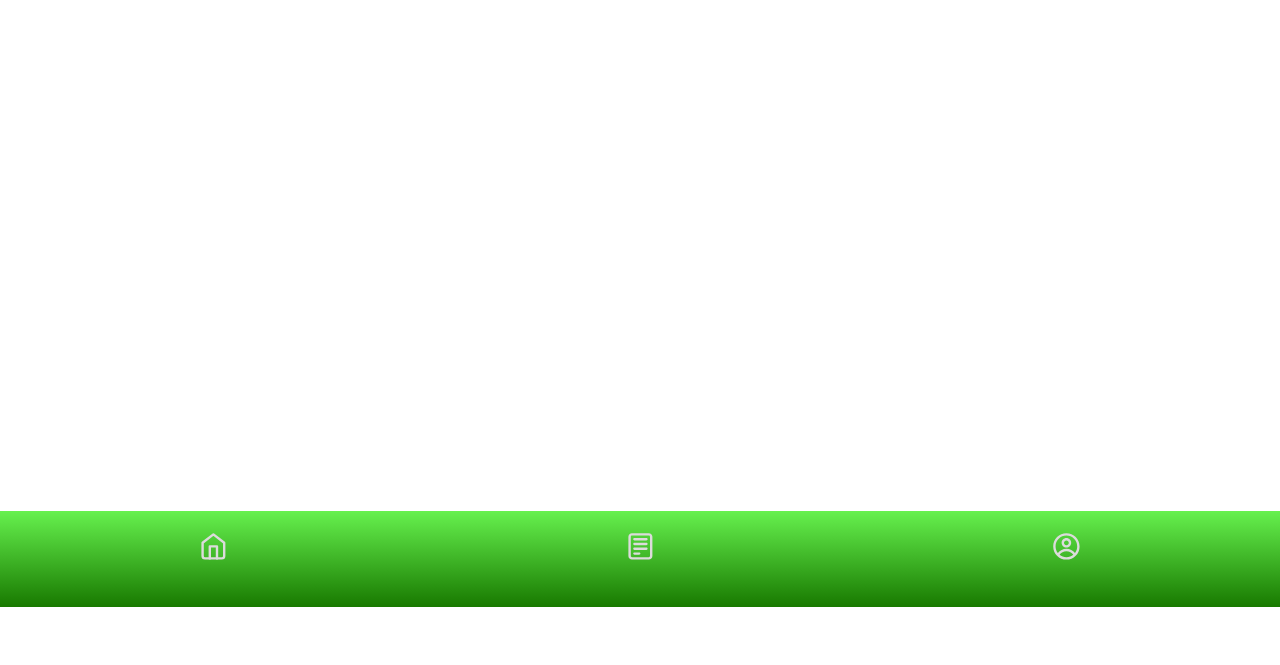
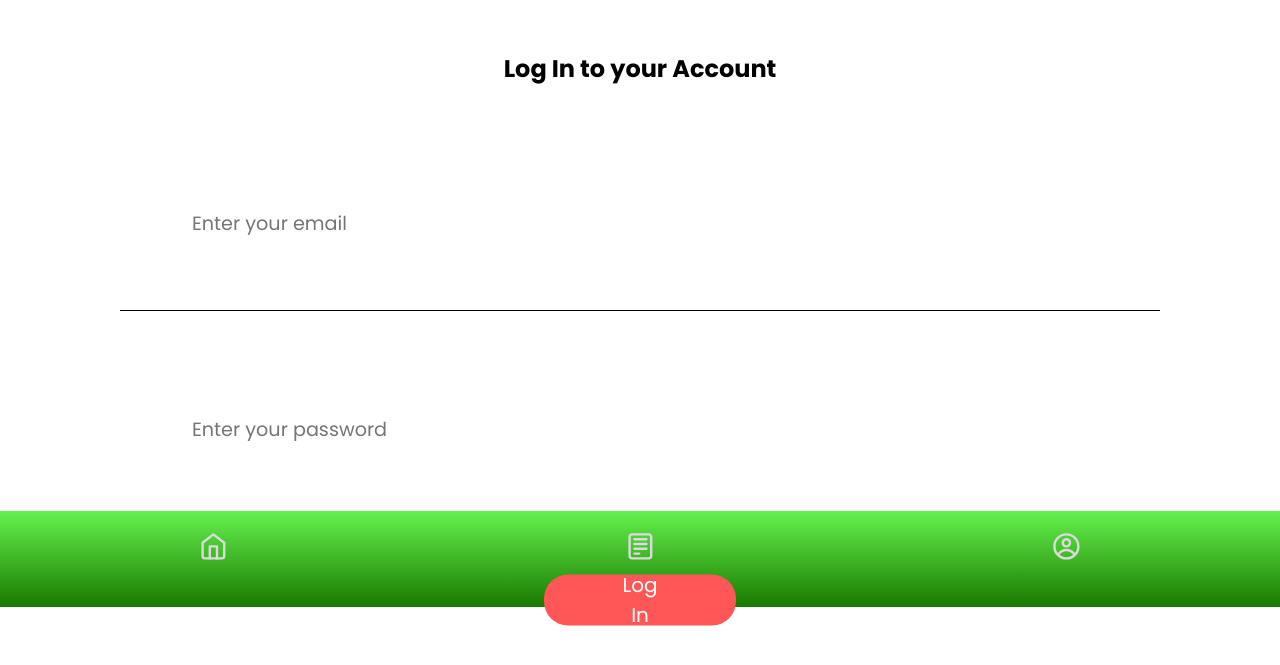
Before and after one commit to Ghostfreak-077/cardio-care-pwa, a React (Create React App) app: page /login in a window 1280 px wide. Before the commit this address had no page. Shown: the part 193-858 px from the top of the page. Before the commit the page ends 800 px from the top, so only its background shows below. Built offline with nearby package versions, Linux system fonts and the light colour scheme; the HTML template or start-up script is replaced by a standard one.

Commit message:
ADD: Login Page

```diff
--- a/src/App.js
+++ b/src/App.js
@@ -5,6 +5,7 @@ import Profile from './pages/Profile/Profile';
 // import Learning from './pages/Learning/Learning';
 import { BrowserRouter, Route, Routes } from 'react-router-dom';
 import Navbar from './components/Navbar/Navbar';
+import Login from './components/Login/Login';
 import LearnNews from './pages/Learning/LearnNews';
 import LearnBlogs from './pages/Learning/LearnBlogs';
 import LearnVideos from './pages/Learning/LearnVideos';
@@ -21,8 +22,8 @@ function App() {
       <Navbar/>
       <Routes>
         <Route path="/" element={<Home />}/>
-        {/* <Route path="/login" element={<Login />}/>
-        <Route path="/dashboard" element={<Signup />}/> */}
+        <Route path="/login" element={<Login />}/>
+        {/* <Route path="/dashboard" element={<Signup />}/> */}
         <Route path="/dashboard" element={<Profile/>}/>
         <Route path="/LearnNews" element={<LearnNews/>}/>
         <Route path="/LearnBlogs" element={<LearnBlogs/>}/>
--- a/src/components/Login/Login.jsx
+++ b/src/components/Login/Login.jsx
@@ -1,26 +1,27 @@
-import { signInWithEmailAndPassword } from "firebase/auth";
+// import { signInWithEmailAndPassword } from "firebase/auth";
 import React, { useState } from "react";
-import { auth } from "../../firebase";
+// import { auth } from "../../firebase";
+import styles from "./Login.module.scss";
 
-const SignIn = () => {
+const Login = () => {
   const [email, setEmail] = useState("");
   const [password, setPassword] = useState("");
 
   const signIn = (e) => {
     e.preventDefault();
-    signInWithEmailAndPassword(auth, email, password)
-      .then((userCredential) => {
-        console.log(userCredential);
-      })
-      .catch((error) => {
-        console.log(error);
-      });
+    // signInWithEmailAndPassword(auth, email, password)
+    //   .then((userCredential) => {
+    //     console.log(userCredential);
+    //   })
+      // .catch((error) => {
+      //   console.log(error);
+      // });
   };
 
   return (
-    <div className="sign-in-container">
+    <div className={styles.Logincontainer}>
       <form onSubmit={signIn}>
-        <h1>Log In to your Account</h1>
+        <h2>Log In to your Account</h2>
         <input
           type="email"
           placeholder="Enter your email"
@@ -39,4 +40,4 @@ const SignIn = () => {
   );
 };
 
-export default SignIn;
+export default Login;
--- a/src/components/Login/Login.module.scss
+++ b/src/components/Login/Login.module.scss
@@ -0,0 +1,33 @@
+.Logincontainer{
+    form{
+        padding: 15%;
+        display: flex;
+        flex-direction: column;
+        align-items: center;
+        justify-content: center;
+        gap: 2rem;
+        input{
+            width: 100%;
+            border: 0;
+            border-bottom: 1px solid black;
+            font-size: 1.2rem;
+            padding: 8%;
+        }
+        button{
+            width: 12rem;
+            align-items: center;
+            justify-content: center;
+            padding: 0% 10%;
+            display: flex;
+            flex-direction: column;
+            margin-bottom: 5%;
+            font-size: 1.25rem;
+            height: 3.2rem;
+            color: white;
+            background-color: #ff5757;
+            border-style: none;
+            border-radius: 1.5rem;
+            transform: translateY(50%);
+        }
+    }
+}
```
